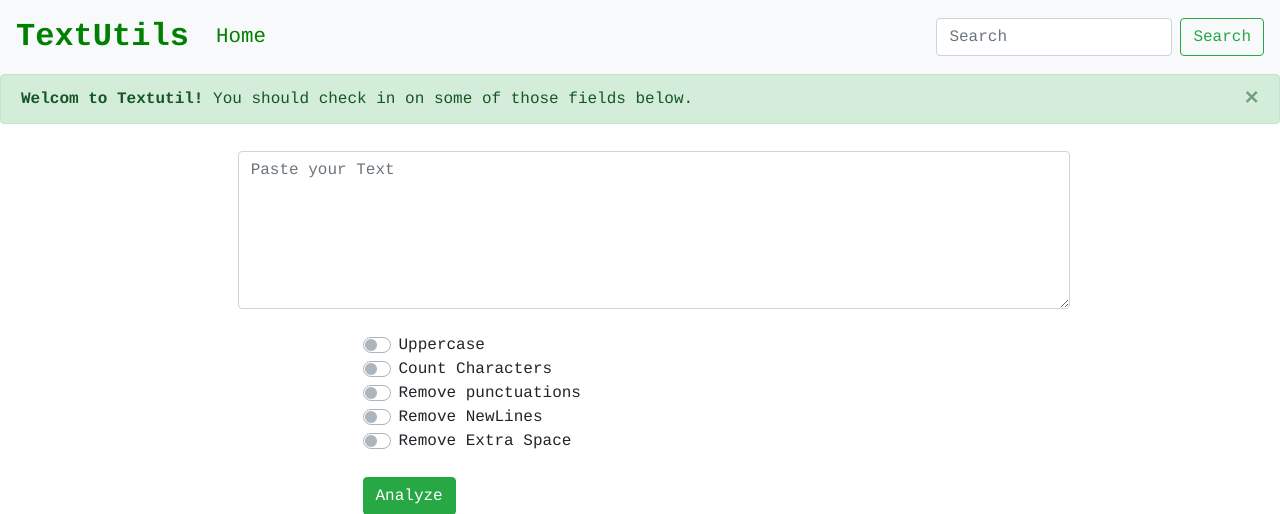
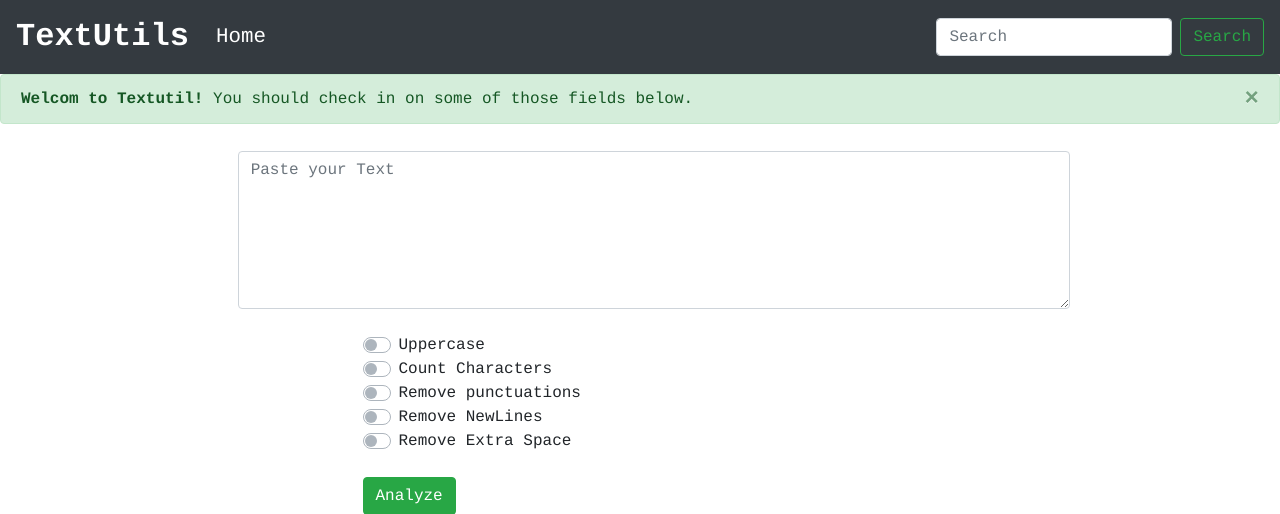
Before and after one commit to AjasMohammed/TextUtils, a Django app: template textutil/templates/index.html in a window 1280 px wide. Shown: the top 514 px of the page. Run offline with Django 3.2, Linux system fonts and the light colour scheme; the template is opened without the code that fills it, so the values that code supplies are empty; some libraries are stand-ins or nearby versions.

Commit message:
changed color of nav bar

```diff
--- a/textutil/templates/analyze.html
+++ b/textutil/templates/analyze.html
@@ -16,6 +16,7 @@
 <p><h4>{{statement}} {{ans}}</h4></p>
 
 <!--<hr style="width:50%">-->
+<br><br><br>
 <a href="/" target="_blank" style="text-decoration:none;">
     <b>HOME</b>
 </a>
--- a/textutil/templates/index.html
+++ b/textutil/templates/index.html
@@ -10,15 +10,15 @@
 <header>
     <div class="row">
         <div class="col-12 p-0">
-              <nav class="navbar navbar-expand-lg navbar-light bg-light">
+              <nav class="navbar navbar-expand-lg navbar-light bg-dark">
   <button class="navbar-toggler" type="button" data-toggle="collapse" data-target="#navbarTogglerDemo01" aria-controls="navbarTogglerDemo01" aria-expanded="false" aria-label="Toggle navigation">
     <span class="navbar-toggler-icon"></span>
   </button>
   <div class="collapse navbar-collapse" id="navbarTogglerDemo01">
-    <a class="navbar-brand" href="#" style="font-family:courier;font-weight:bold;color:green;font-size:2em;">TextUtils</a>
+    <a class="navbar-brand" href="#" style="font-family:courier;font-weight:bold;color:white;font-size:2em;">TextUtils</a>
     <ul class="navbar-nav mr-auto mt-2 mt-lg-0">
       <li class="nav-item active">
-        <a class="nav-link" href="\" style="color:green;font-size: 130%;margin-left: 5%;">
+        <a class="nav-link" href="\" style="color:white;font-size: 130%;margin-left: 5%;">
             Home<span class="sr-only">(current)</span></a>
       </li>
 
```
